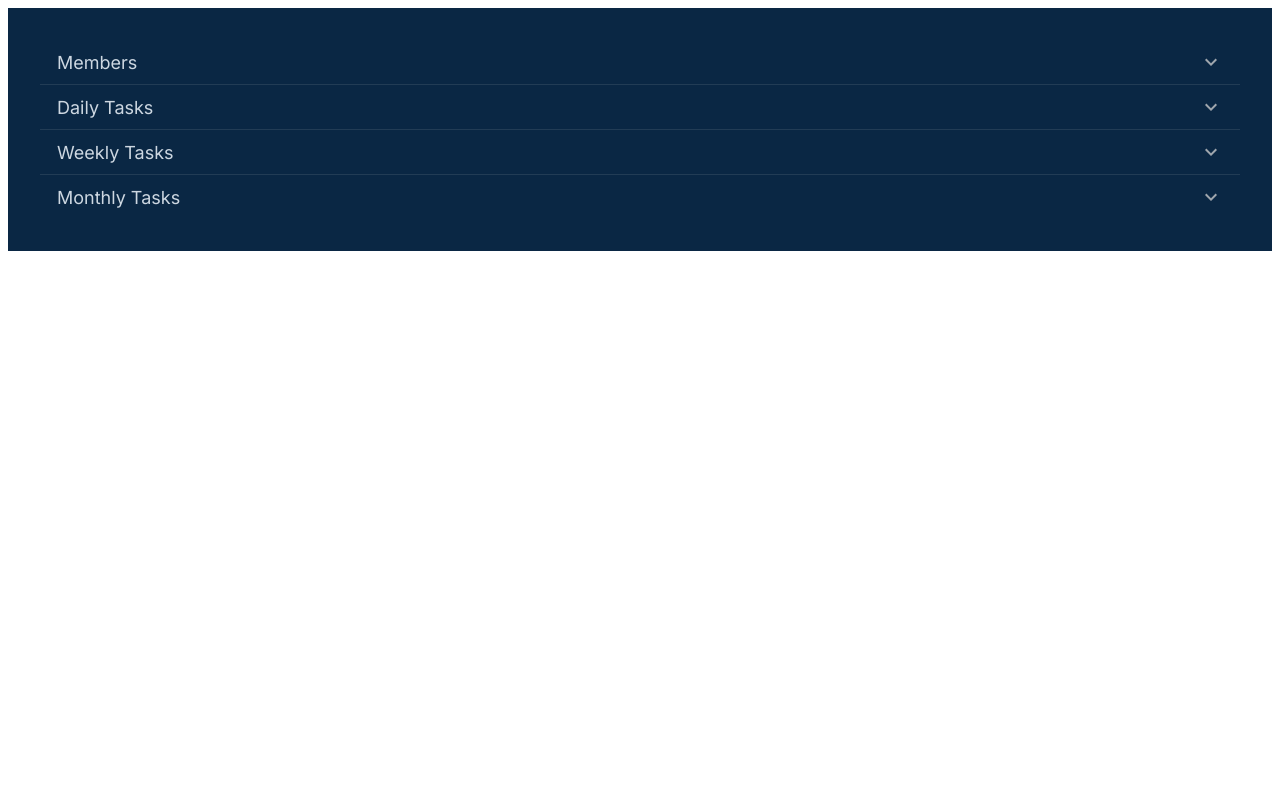
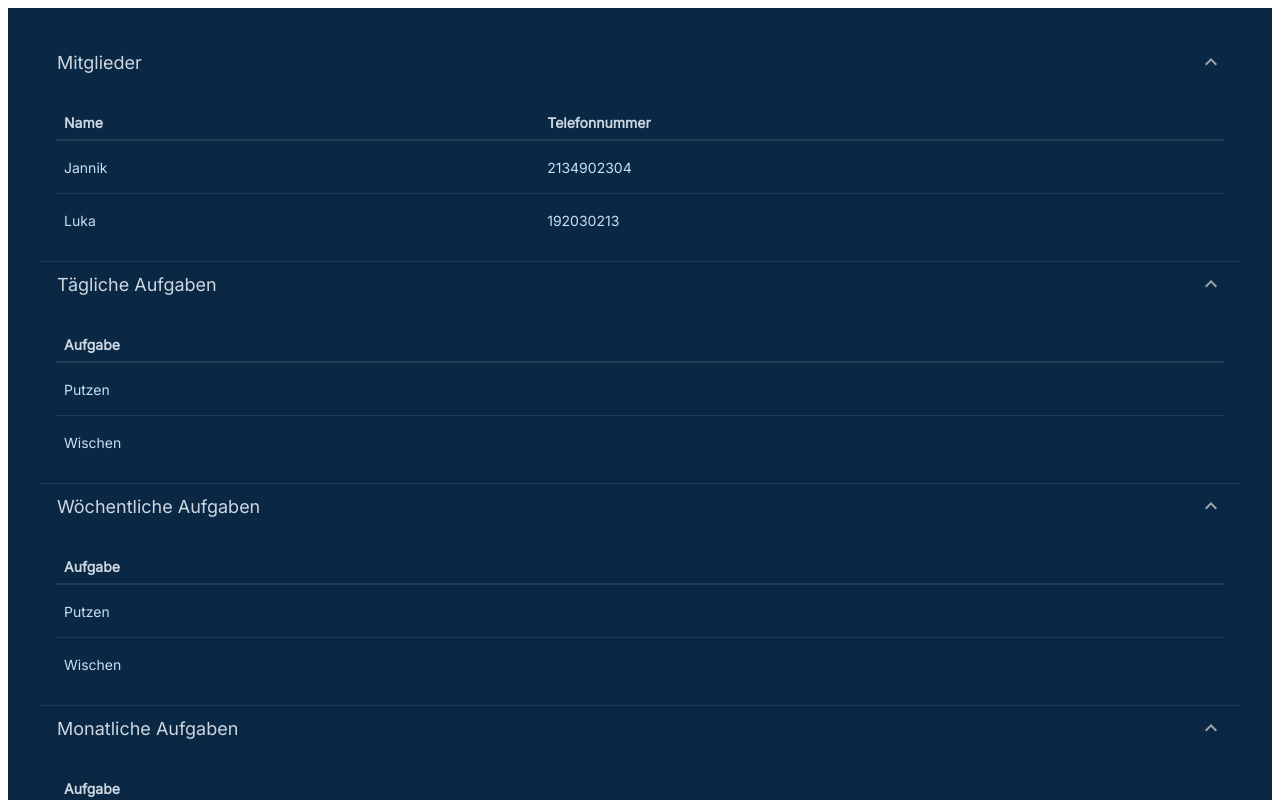
Before and after one commit to ashiven/household-planner, a React (Vite) app in the folder frontend/: page / in a window 1280 px wide. Shown: the top 800 px of the page. Built offline with nearby package versions, Linux system fonts and the light colour scheme; no server answers.

Commit message:
add tables

```diff
--- /dev/null
+++ b/frontend/components/table.tsx
@@ -0,0 +1,46 @@
+import Table from "@mui/joy/Table";
+
+function MembersTable(members: any) {
+  return (
+    <Table color="primary" variant="soft" aria-label="basic table">
+      <thead>
+        <tr>
+          <th style={{ width: "40%" }}>Name</th>
+          <th>Telefonnummer</th>
+        </tr>
+      </thead>
+      <tbody>
+        <tr>
+          <td>Jannik</td>
+          <td>2134902304</td>
+        </tr>
+        <tr>
+          <td>Luka</td>
+          <td>192030213</td>
+        </tr>
+      </tbody>
+    </Table>
+  );
+}
+
+function TaskTable(tasks: any) {
+  return (
+    <Table color="primary" variant="soft" aria-label="basic table">
+      <thead>
+        <tr>
+          <th>Aufgabe</th>
+        </tr>
+      </thead>
+      <tbody>
+        <tr>
+          <td>Putzen</td>
+        </tr>
+        <tr>
+          <td>Wischen</td>
+        </tr>
+      </tbody>
+    </Table>
+  );
+}
+
+export { MembersTable, TaskTable };
--- a/frontend/src/routes/index.tsx
+++ b/frontend/src/routes/index.tsx
@@ -5,30 +5,87 @@ import Accordion from "@mui/joy/Accordion";
 import AccordionDetails from "@mui/joy/AccordionDetails";
 import AccordionGroup from "@mui/joy/AccordionGroup";
 import AccordionSummary from "@mui/joy/AccordionSummary";
+import { useQuery } from "@tanstack/react-query";
+
+import { MembersTable, TaskTable } from "../../components/table";
 
 export const Route = createFileRoute("/")({
   component: Index,
 });
 
+async function fetchData() {
+  let memberData, dailyData, weeklyData, monthlyData;
+  const memberRes = await fetch("/members");
+  const dailyRes = await fetch("/tasks/daily");
+  const weeklyRes = await fetch("/tasks/weekly");
+  const monthlyRes = await fetch("/tasks/monthly");
+
+  try {
+    memberData = await memberRes.json();
+    dailyData = await dailyRes.json();
+    weeklyData = await weeklyRes.json();
+    monthlyData = await monthlyRes.json();
+  } catch {
+    memberData = [];
+    dailyData = [];
+    weeklyData = [];
+    monthlyData = [];
+  }
+
+  const combinedResponse = {
+    members: memberData,
+    daily: dailyData,
+    weekly: weeklyData,
+    monthly: monthlyData,
+  };
+  return combinedResponse;
+}
+
 function Index() {
+  const { isLoading, isError, data, error } = useQuery({
+    queryKey: ["index"],
+    queryFn: fetchData,
+    initialData: {
+      members: [],
+      daily: [],
+      weekly: [],
+      monthly: [],
+    },
+  });
+
+  if (isLoading) {
+    return <span>Loading...</span>;
+  }
+  if (isError) {
+    return <span>Error loading data: {error.message}</span>;
+  }
+
   return (
     <Sheet variant="soft" color="primary" sx={{ p: 4 }}>
       <AccordionGroup size="lg">
-        <Accordion>
-          <AccordionSummary>Members</AccordionSummary>
-          <AccordionDetails>Content</AccordionDetails>
+        <Accordion expanded>
+          <AccordionSummary>Mitglieder</AccordionSummary>
+          <AccordionDetails>
+            <MembersTable members={data.members} />
+          </AccordionDetails>
         </Accordion>
-        <Accordion>
-          <AccordionSummary>Daily Tasks</AccordionSummary>
-          <AccordionDetails>Content</AccordionDetails>
+        <Accordion expanded>
+          <AccordionSummary>Tägliche Aufgaben</AccordionSummary>
+          <AccordionDetails>
+            <TaskTable tasks={data.daily} />
+          </AccordionDetails>
         </Accordion>
-        <Accordion>
-          <AccordionSummary>Weekly Tasks</AccordionSummary>
-          <AccordionDetails>Content</AccordionDetails>
+        <Accordion expanded>
+          <AccordionSummary>Wöchentliche Aufgaben</AccordionSummary>
+          <AccordionDetails>
+            <TaskTable tasks={data.weekly} />
+          </AccordionDetails>
         </Accordion>
-        <Accordion>
-          <AccordionSummary>Monthly Tasks</AccordionSummary>
-          <AccordionDetails>Content</AccordionDetails>
+        <Accordion expanded>
+          <AccordionSummary>Monatliche Aufgaben</AccordionSummary>
+          <AccordionDetails>
+            <TaskTable tasks={data.monthly} />
+          </AccordionDetails>
         </Accordion>
       </AccordionGroup>
     </Sheet>
```
Also changed, not shown: frontend/src/main.tsx (+6 -3 lines).
